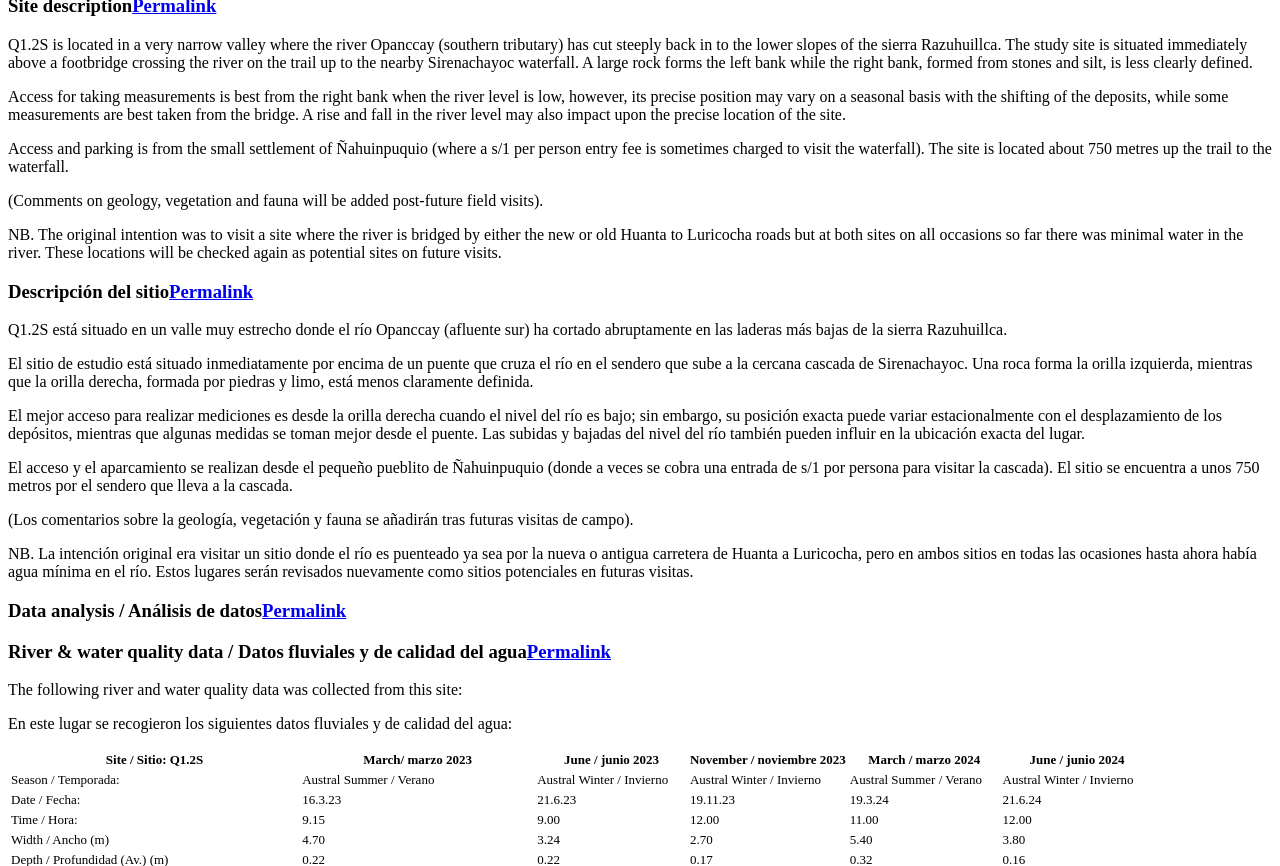
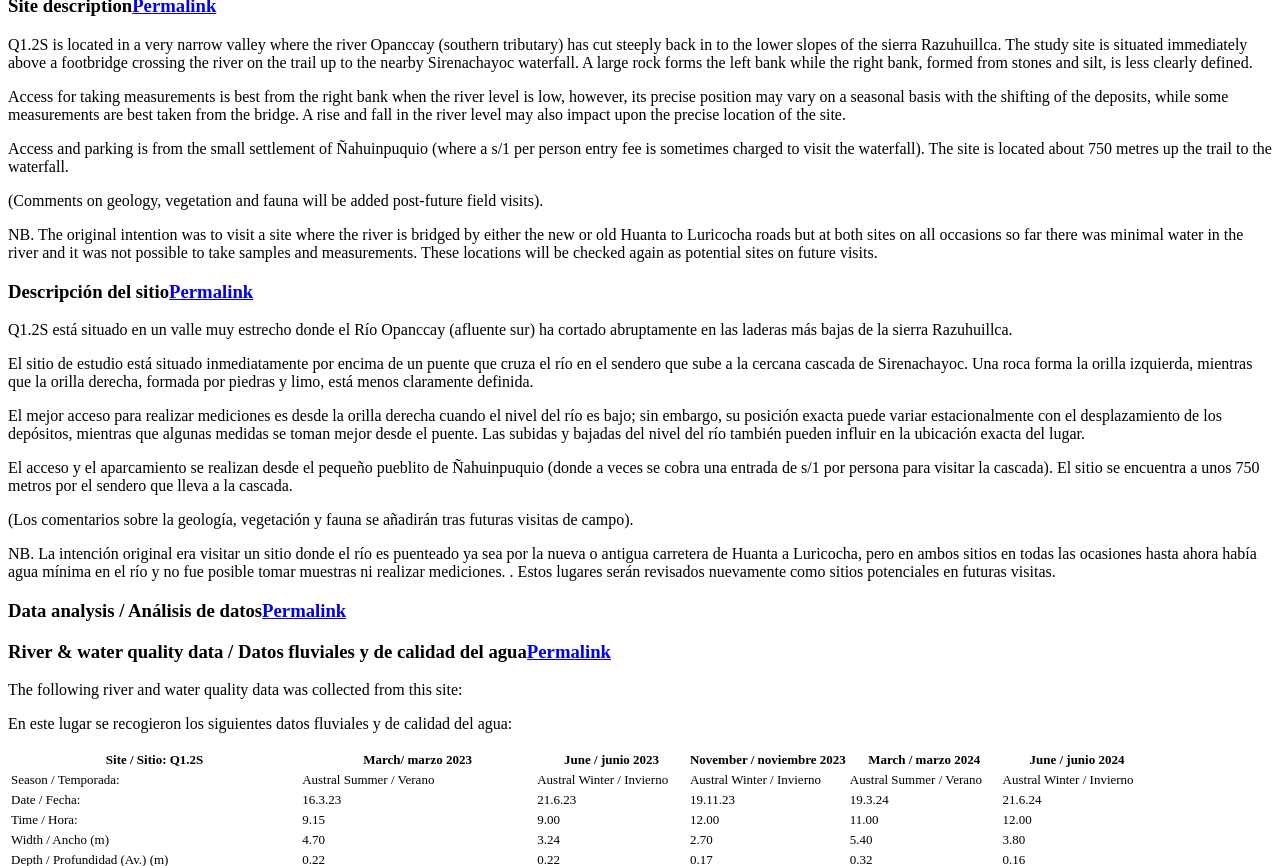
Before and after one commit to HVLepage/cavep-unah, a Jekyll site: the page built from _docs/site-network/Q1_2S.md, in a window 1280 px wide and 900 px high, scrolled down 1927 px, cut to the strip 34-900 px from the top of the window. Built offline with Jekyll 4.4.1, drawn with Linux system fonts in a browser that asks for light colours; comment, search, counter and statistics services are not loaded.

Commit message:
Update Q1_2S.md

```diff
--- a/_docs/site-network/Q1_2S.md
+++ b/_docs/site-network/Q1_2S.md
@@ -41,12 +41,12 @@ Access and parking is from the small settlement of Ñahuinpuquio (where a s/1 pe
 
 (Comments on geology, vegetation and fauna will be added post-future field visits).
 
-NB. The original intention was to visit a site where the river is bridged by either the new or old Huanta to Luricocha roads but at both sites on all occasions so far there was minimal water in the river. These locations will be checked again as potential sites on future visits.
+NB. The original intention was to visit a site where the river is bridged by either the new or old Huanta to Luricocha roads but at both sites on all occasions so far there was minimal water in the river and it was not possible to take samples and measurements. These locations will be checked again as potential sites on future visits.
 
 
 ### Descripción del sitio
 
-Q1.2S está situado en un valle muy estrecho donde el río Opanccay (afluente sur) ha cortado abruptamente en las laderas más bajas de la sierra Razuhuillca.
+Q1.2S está situado en un valle muy estrecho donde el Río Opanccay (afluente sur) ha cortado abruptamente en las laderas más bajas de la sierra Razuhuillca.
 
 El sitio de estudio está situado inmediatamente por encima de un puente que cruza el río en el sendero que sube a la cercana cascada de Sirenachayoc. Una roca forma la orilla izquierda, mientras que la orilla derecha, formada por piedras y limo, está menos claramente definida.
 
@@ -56,7 +56,7 @@ El acceso y el aparcamiento se realizan desde el pequeño pueblito de Ñahuinpuq
 
 (Los comentarios sobre la geología, vegetación y fauna se añadirán tras futuras visitas de campo).
 
-NB. La intención original era visitar un sitio donde el río es puenteado ya sea por la nueva o antigua carretera de Huanta a Luricocha, pero en ambos sitios en todas las ocasiones hasta ahora había agua mínima en el río. Estos lugares serán revisados nuevamente como sitios potenciales en futuras visitas.
+NB. La intención original era visitar un sitio donde el río es puenteado ya sea por la nueva o antigua carretera de Huanta a Luricocha, pero en ambos sitios en todas las ocasiones hasta ahora había agua mínima en el río y no fue posible tomar muestras ni realizar mediciones. . Estos lugares serán revisados nuevamente como sitios potenciales en futuras visitas.
 
 
 ### Data analysis / Análisis de datos
@@ -92,6 +92,6 @@ En este lugar se recogieron los siguientes datos fluviales y de calidad del agua
 |     Conductivity / Conductividad (µS/cm)                       |     220                                             |     281                            |     229                            |     206                             |     283                             |
 |     Total Dissolved Solids (TDS / STD)  (ppm)                  |     110                                             |     141                            |     114                            |     103                             |     142                             |
 |     ORP (mV)                                                   |     228.1                                           |     146.1                          |     121.2                          |     116.2                           |     87.2                            |
-|     Turbidity / Turbidez                                       |     Slightly green/brown Un poco   verde/marron     |     Clear / Transparente           |     Clear / Transparente           |     Turbid / Turbidez               |     Clear / Transparente            |
+|     Turbidity / Turbidez                                       |     Slightly green/brown Un poco verde/marron     |     Clear / Transparente           |     Clear / Transparente           |     Turbid / Turbidez               |     Clear / Transparente            |
 |     Alkalinity/Alkalinidad   (Titración) (mg/l CaCO₃)(1.6N)    |     123                                             |     184                            |     158                            |     124                             |     175                             |
 |     Alkalinity Field Tester (Hanna) (ppm CaCO₃)                |     116                                             |     144                            |     122                            |     89                              |     145                             |
```
